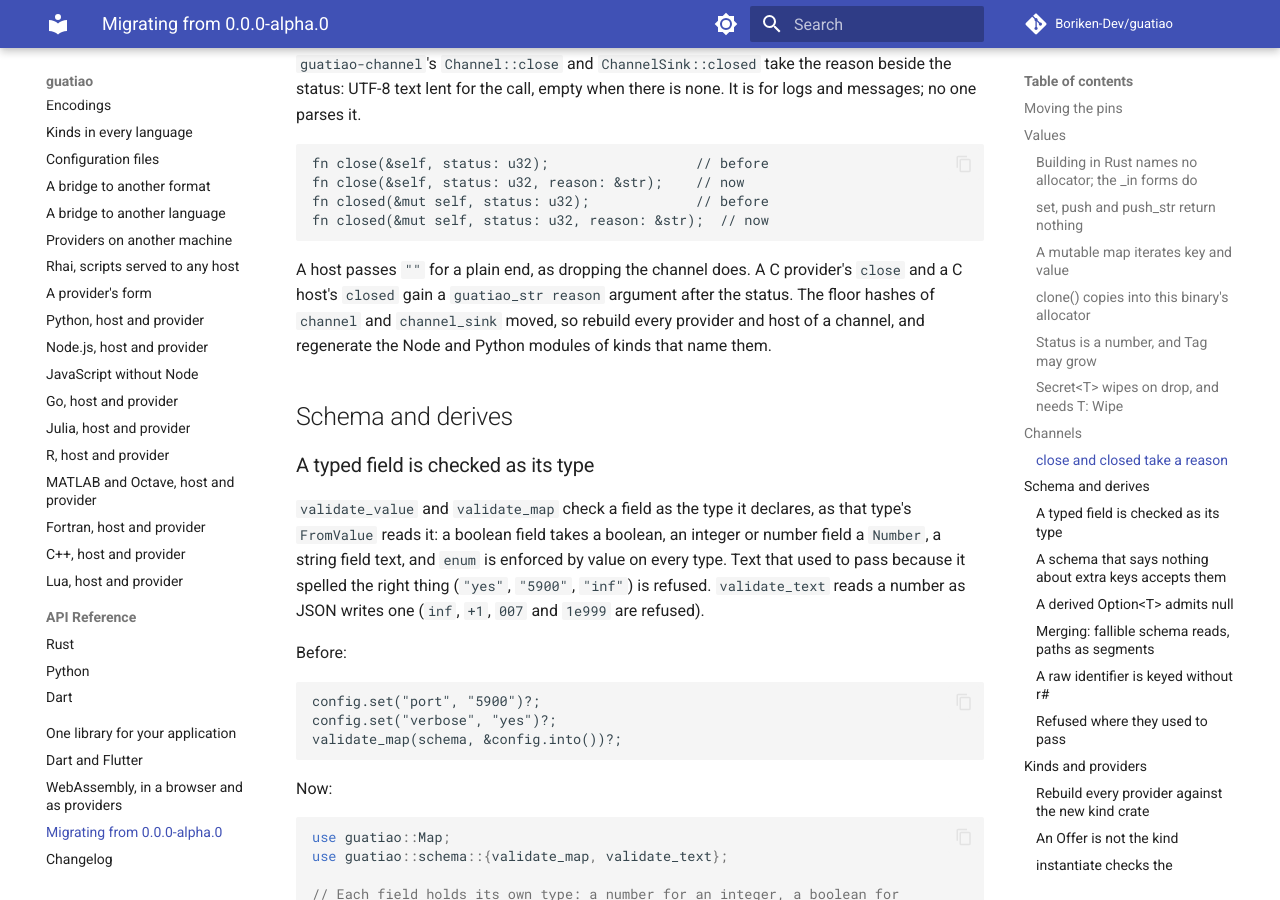
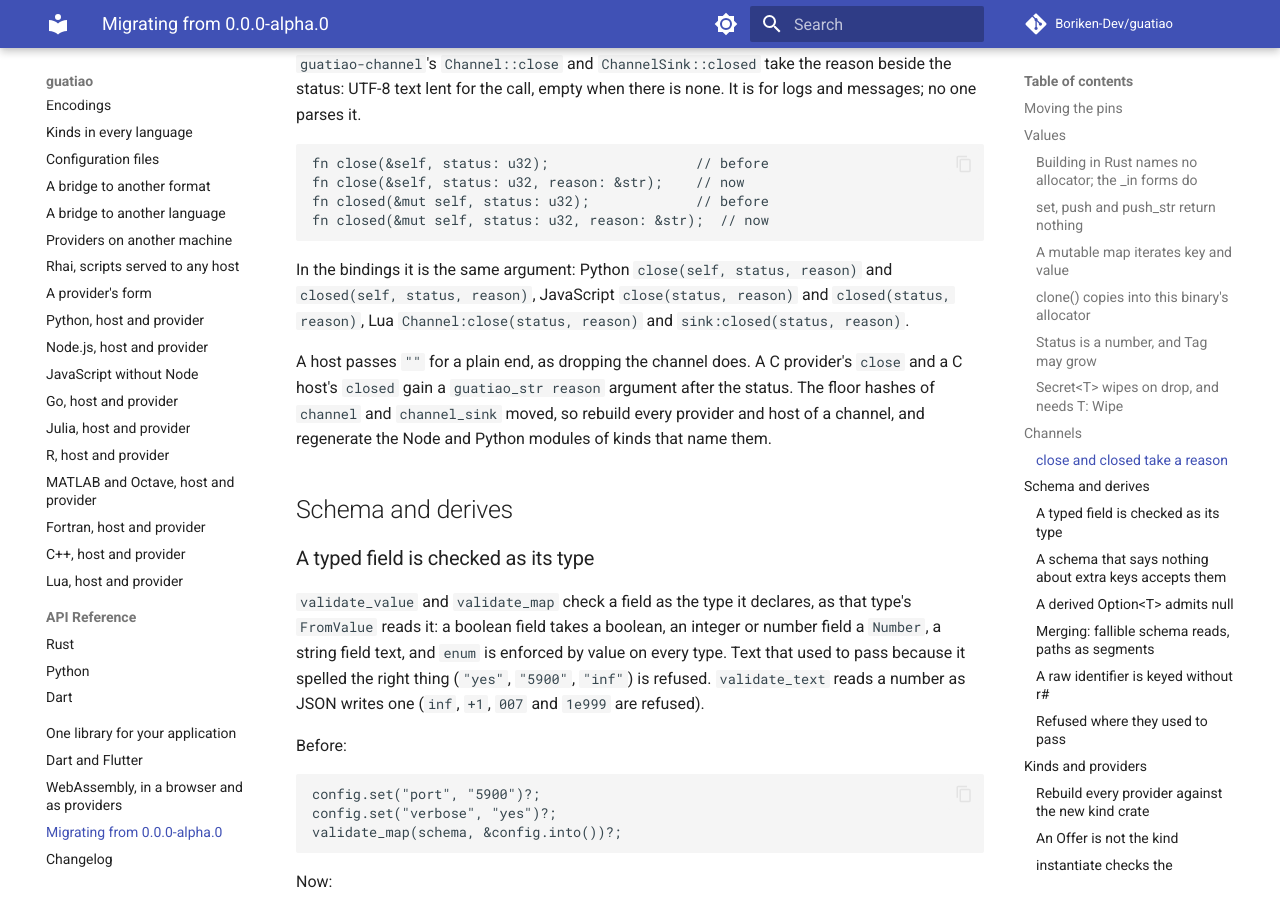
Before and after one commit to Boriken-Dev/guatiao, an MkDocs documentation site: the page built from docs/migrating.md, in a window 1280 px wide and 900 px high, scrolled down 4374 px. Built offline with MkDocs 1.6.1 and Material for MkDocs 9.7.7, drawn with Linux system fonts in a browser that asks for light colours; comment, search, counter and statistics services are not loaded.

Commit message:
docs: the migration page shows the reason in the Python, JavaScript and Lua signatures

````diff
--- a/docs/migrating.md
+++ b/docs/migrating.md
@@ -227,6 +227,11 @@ fn close(&self, status: u32, reason: &str);    // now
 fn closed(&mut self, status: u32);             // before
 fn closed(&mut self, status: u32, reason: &str);  // now
 ```
+
+In the bindings it is the same argument: Python `close(self, status,
+reason)` and `closed(self, status, reason)`, JavaScript `close(status,
+reason)` and `closed(status, reason)`, Lua `Channel:close(status, reason)`
+and `sink:closed(status, reason)`.
 
 A host passes `""` for a plain end, as dropping the channel does. A C
 provider's `close` and a C host's `closed` gain a `guatiao_str reason`
````
